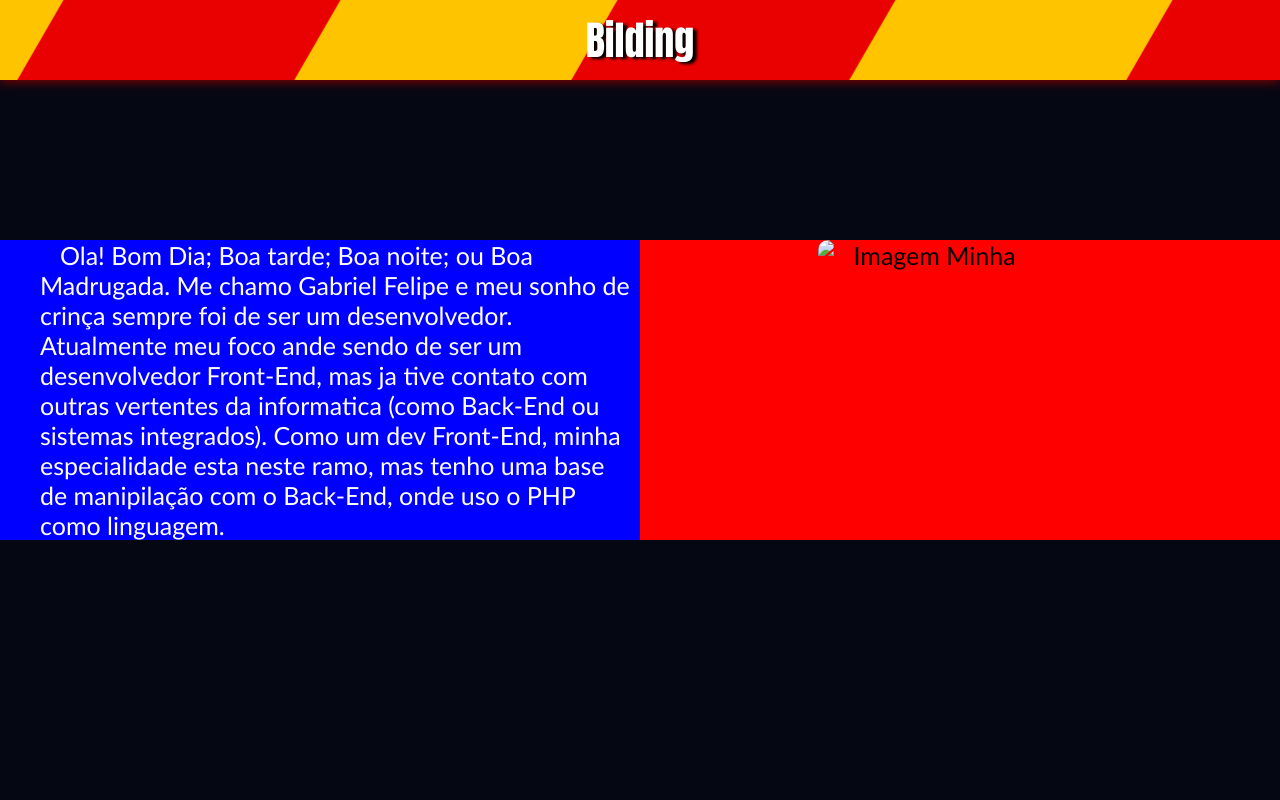
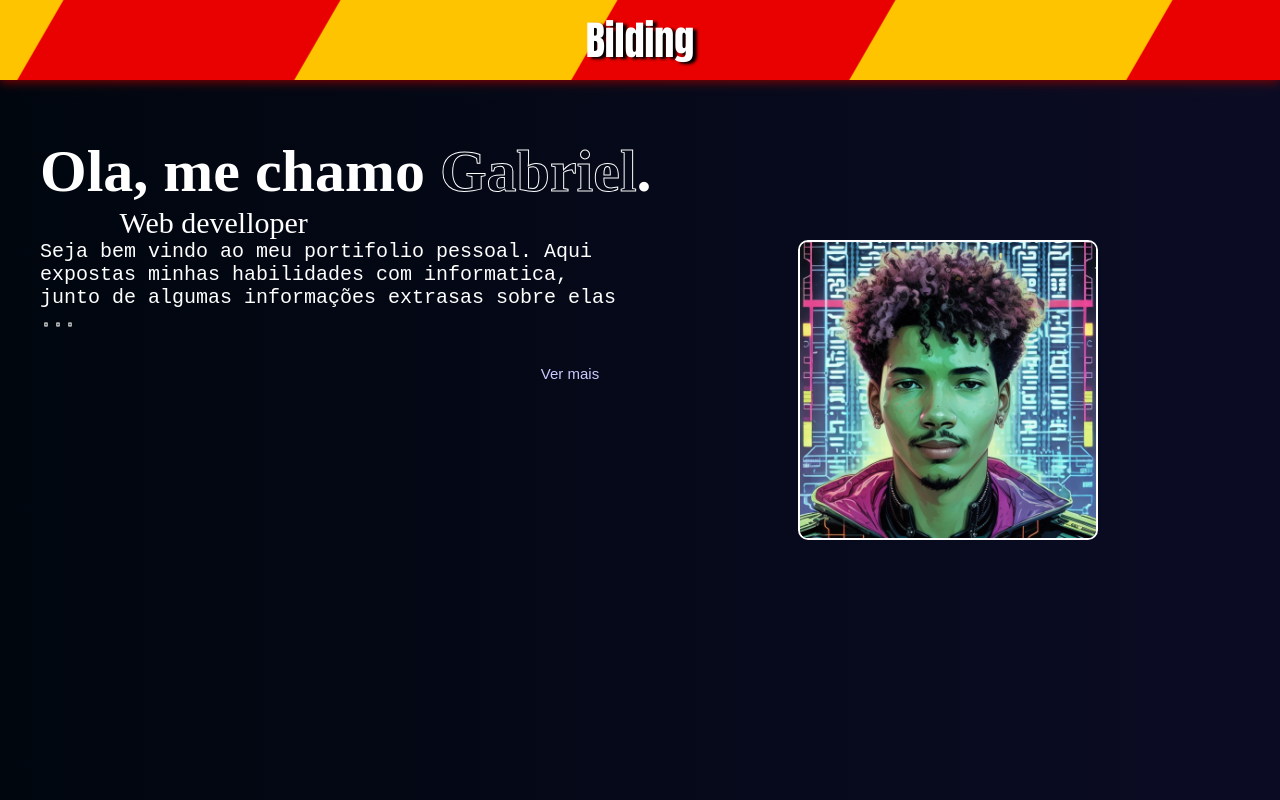
Before and after one commit to FerreiroINTZ/Portfolio-alpha, a plain HTML site: page index.html in a window 1280 px wide. Shown: the top 800 px of the page. Drawn offline with Linux system fonts and the light colour scheme.

Commit message:
section principal quse pronta. Falta só o titulo

```diff
--- a/index.html
+++ b/index.html
@@ -23,9 +23,24 @@
         </div>
         <p class="header-txt">Bilding</p>
     </header>
+
+<!--======================Section ======================-->
+
+    <div class="container-title">
+        <div class="title-subtitle">
+            <h1>Ola, me chamo <span>Gabriel</span>.</h1>
+            <p class="sub-title">Web develloper</p>
+        </div>
+    </div>
     <section class="first-section">
         <div class="first-content">
-            <p class="about-me">Ola! Bom Dia; Boa tarde; Boa noite; ou Boa Madrugada. Me chamo Gabriel Felipe e meu sonho de crinça sempre foi de ser um desenvolvedor. Atualmente meu foco ande sendo de ser um desenvolvedor Front-End, mas ja tive contato com outras vertentes da informatica (como Back-End ou sistemas integrados). Como um dev Front-End, minha especialidade esta neste ramo, mas tenho uma base de manipilação com o Back-End, onde uso o PHP como linguagem.</p>
+            <div class="all-about">
+                <p class="about-me">Seja bem vindo ao meu portifolio pessoal. Aqui expostas minhas habilidades com informatica, junto de algumas informações extrasas sobre elas <span id="dots">...</span><br><br>
+
+                <p id="about-me-rest" class="about-me">Terninei o ensino media recentemente e, consequentemente, ganhei autonomia para trabalhar e desenvolver meus projetos. Meu sonho de criança semore foi de ser um desenvolvedor de jogos, mas conforme fui aprendendo sobre as diversas vertentes da a T.I. acabei me apaixonando pelo ramo de fullstack. Entretanto, por enquanto, tenho mais experiencia com o Front-End, onde sou muito familiarisado com os elementos que o compoem.</p>
+                </p>
+                <button onclick="show()" id="see-more-btn">Ver mais</button>
+            </div>
             <div class="img-space">
                 <div class="imagem">
                     <img src="imgs/Vana Studio - Portrait of   in the Matrix world, smiling and looking directly… 3.png" alt="Imagem Minha">
@@ -33,5 +48,7 @@
             </div>
         </div>
     </section>
+
+    <script src="script.js"></script>
 </body>
 </html>
--- /dev/null
+++ b/script.js
@@ -0,0 +1,18 @@
+let about_me_rest = document.getElementById('about-me-rest')
+let show_btn = document.getElementById('see-more-btn')
+let dots = document.getElementById('dots')
+let btn_state = false;
+
+function show(){
+    if(btn_state == false){
+        about_me_rest.style.display = "block";
+        show_btn.innerText = "Ver menos";
+        dots.innerText = ".";
+        btn_state = true;
+    }else{
+        about_me_rest.style.display = "none";
+        show_btn.innerText = "Ver mais";
+        btn_state = false;
+        dots.innerText = "...";
+    }
+}
--- a/style.css
+++ b/style.css
@@ -1,5 +1,3 @@
-@import url('https://fonts.googleapis.com/css2?family=Kanit:wght@200&display=swap');
-
 *{
     margin: 0px;
     padding: 0px;
@@ -7,8 +5,9 @@
 }
 
 body{
-    background: rgb(5, 7, 19);
+    background: linear-gradient(90deg, rgba(0,6,14,1) 0%, rgba(11,12,36,1) 100%);
     /* overflow: hidden; */
+    height: 200vh;
 }
 
 :root{
@@ -74,48 +73,106 @@ header{
 
 /*                          section                         */
 
-.first-section{ /*Primeira principal*/
-    margin: 160px 0px 0px 0px;
-    background: greenyellow;
+.first-section{ /*Primeira section*/
+    /* background: greenyellow; */ /*XXXXXXXXXXX*/
     /* padding: 10px; */
-    width: 100vw;
+    width: 100%; /*Obs: antes havia um "100vw" q estava causando problema*/
+    /* background: red; */
 }
+
+@import url('https://fonts.googleapis.com/css2?family=Roboto+Mono:wght@300&display=swap');
 
 .first-content{
     display: flex;
     /* flex-wrap: wrap; */ /*Tera de ser usado futuramente. Os tamanhos trão de ser mudados.*/
-    background: blue;
-    /* text-align: justify; */
-    text-indent: 20px;
-    font-family: 'calibri';
-    font-size: 25px;
+    /* background: blue; */ /*XXXXXXXXXXXXXXXX*/
+    font-family: 'Roboto Mono', monospace;
+    font-size: 20px;
     height: 300px;
 }
 
 .about-me{ /*texto sobre mim. Tag <p>*/
+    align-self: center;
     color: white;
-    /* font-size: 18px; */
     padding: 0px 10px 0px 40px;
 }
 
 .img-space{ /*Espaço da imagem no flex*/
     display: flex;
     justify-content: center;
-    background: red;
+    /* background: red; */ /*XXXXXXXXXXXXXXXX*/
     min-height: 100%;
     min-width: 50%;
 }
 
 .imagem{ /*Container da imagem*/
+    display: flex;
+    justify-content: center;
     width: 300px;
     height: 300px;
     margin: 0px 25px 0px 0px;
+    /* transform-style: preserve-3d; */ /*Transforma em 3d*/
 }
 
 img{
     width: 100%;
     height: 100%;
     border-radius:10px;
+    border: 2px solid white;
     /* object-fit: cover; */
 }
 /*                          section                         */
+
+.container-title{
+    align-items: flex-end;
+    display: flex;
+    /* background: yellow; */
+    margin-left: 40px;
+    height: 160px;
+    color: white;
+}
+
+.title-subtitle{
+    /* background: greenyellow; */
+}
+
+.container-title h1{
+    font-size: 60px;
+}
+
+.container-title .sub-title{
+    font-size: 30px;
+    position: relative;
+    left: 13%;
+}
+
+span{
+    -webkit-text-fill-color: transparent;
+    -webkit-text-stroke: 1px white;
+}
+
+.all-about{
+    display: flex;
+    flex-direction: column;
+}
+
+#about-me-rest{
+    display: none;
+}
+
+#see-more-btn{
+    font-size: 15px;
+    align-self: flex-end;
+    width: 80px;
+    background: none;
+    border: none;
+    margin: 10px 30px 0px 0px;
+    color: rgb(202, 202, 255);
+    cursor: pointer;
+    transition: .3s;
+}
+
+#see-more-btn:hover{
+    margin: 13px 30px 0px 0px;
+    color: white;
+}
```
Also changed, not shown: imgs/Vana Studio - Portrait of   in the Matrix world, smiling and looking directly… 3.png (added).
